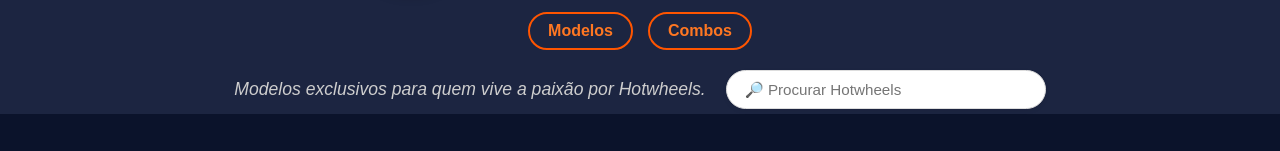
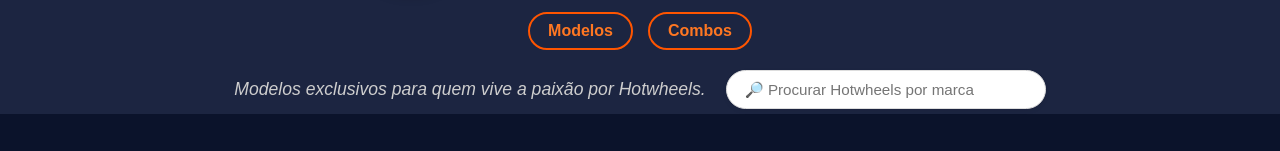
Before and after one commit to FelipeeAlves/hotwheels, a React (Vite) app in the folder site_front/: page / in a window 1280 px wide. Shown: the part 158-309 px from the top of the page. Built offline with nearby package versions, Linux system fonts and the light colour scheme; no server answers.

Commit message:
alteração da busca

```diff
--- a/site_front/src/pages/Loja.jsx
+++ b/site_front/src/pages/Loja.jsx
@@ -90,7 +90,7 @@
           <input
             className="busca-input"
             type="text"
-            placeholder="🔎 Procurar Hotwheels"
+            placeholder="🔎 Procurar Hotwheels por marca"
             value={busca}
             onChange={(e) => setBusca(e.target.value)}
           />
```
